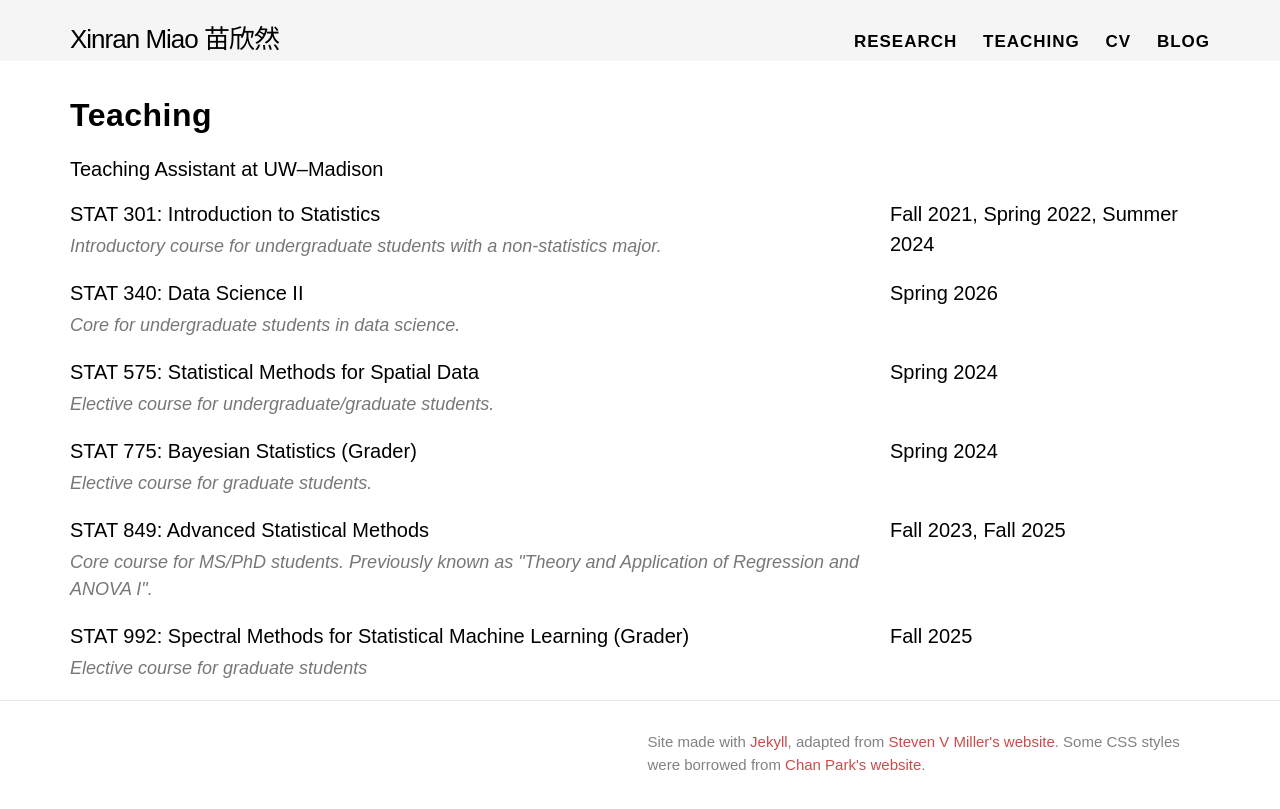
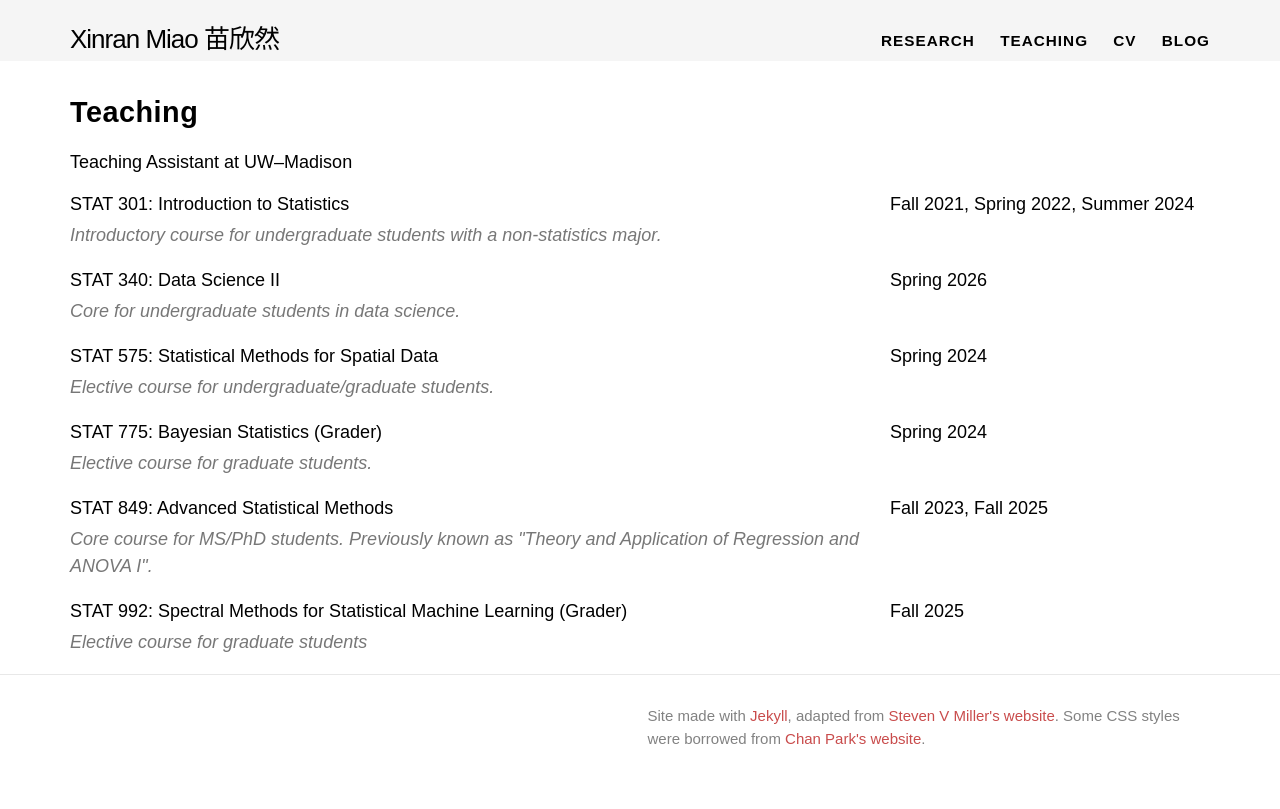
Before and after one commit to XinranMiao/XinranMiao.github.io, a Jekyll site: the page built from teaching.html, in a window 1280 px wide. Shown: the top 809 px of the page. Built offline with Jekyll 4.4.1, drawn with Linux system fonts in a browser that asks for light colours; nearby versions of some CDN libraries; some web fonts are replaced; comment, search, counter and statistics services are not loaded.

Commit message:
update font

```diff
--- a/index.html
+++ b/index.html
@@ -6,7 +6,7 @@ layout: default
 <head>
     <style>
     body {
-    font-size: 20px;   /* try 18px or 1.1em */
+    font-size: 18px;   /* try 18px or 1.1em */
     font-family: sans-serif;  /* optional, for consistency */
 }
     {
--- a/research.html
+++ b/research.html
@@ -4,7 +4,7 @@ layout: default
 <head>
     <style>
 		 body {
-    font-size: 20px;   /* try 18px or 1.1em */
+    font-size: 18px;   /* try 18px or 1.1em */
     font-family: sans-serif;  /* optional, for consistency */
 }
     {
--- a/teaching.html
+++ b/teaching.html
@@ -4,7 +4,7 @@ layout: default
 <head>
     <style>
        body {
-    font-size: 20px;   /* try 18px or 1.1em */
+    font-size: 18px;   /* try 18px or 1.1em */
     font-family: sans-serif;  /* optional, for consistency */
 }
     {
@@ -62,12 +62,13 @@ layout: default
 }
 
 .course-title {
+  font-size: 18px;
   font-weight: 500;
   color: #000;
 }
 
 .course-description {
-  font-size: 0.9em;
+  font-size: 1em;
   color: #777;
   margin-top: 4px;
   font-style: italic;
```
